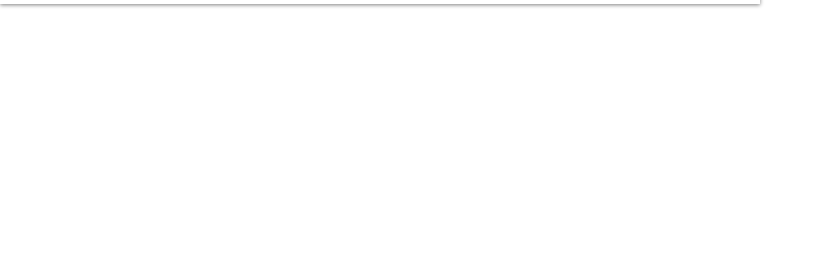
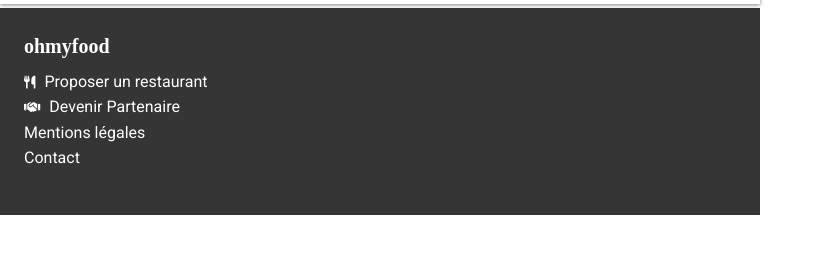
Before and after one commit to NLN74/OhMyFood_Nolan, a website: page A la française/index.html in a window 1280 px wide. Shown: the part 55-308 px from the top of the page, without its empty margins (0-826 px from the left). Drawn offline with Linux system fonts and the light colour scheme; a web font is replaced by a local one.

Commit message:
Ajout du Footer et du Header(html et css) sur les pages des restaurants

```diff
--- a/A la française/index.html
+++ b/A la française/index.html
@@ -18,4 +18,32 @@
 
     </header>
 
+
+
+
+    <footer>
+
+        <ul>
+            <li>
+                <h4>ohmyfood</h4>
+            </li>
+
+            <li>
+                <i class="fa-solid fa-utensils ustensibl"></i><a href="#">Proposer un restaurant</a>
+            </li>
+
+            <li>
+                <i class="fa-solid fa-handshake ustensibl"></i><a href="#">Devenir Partenaire</a>
+            </li>
+
+            <li>
+                <a href="#">Mentions légales</a>
+            </li>
+
+            <li>
+                <a href="#">Contact</a>
+            </li>
+
+        </ul>
+    </footer>
 </body>
--- a/Sass/main.scss
+++ b/Sass/main.scss
@@ -203,6 +203,7 @@
 
 }
 
+/*FOOTER*/
 footer{
     background-color: #353535;
     padding-bottom: 2em;
```
Also changed, not shown: La note enchantée/index.html (+28 -0 lines), La palette du goût/index.html (+28 -0 lines), Le délices des sens/index.html (+28 -0 lines), A la française/style.css, La note enchantée/style.css, La palette du goût/style.css, Le délices des sens/style.css, style.css, 1 other file.
